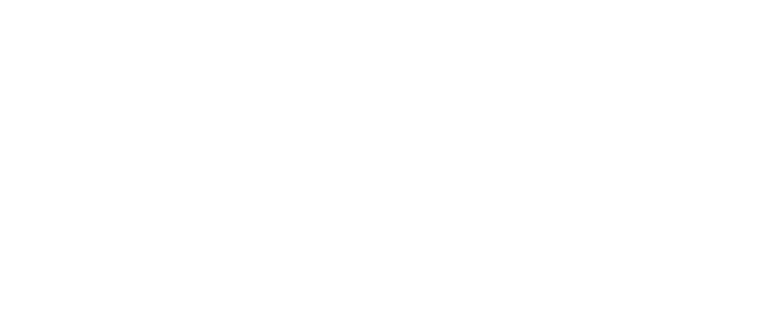
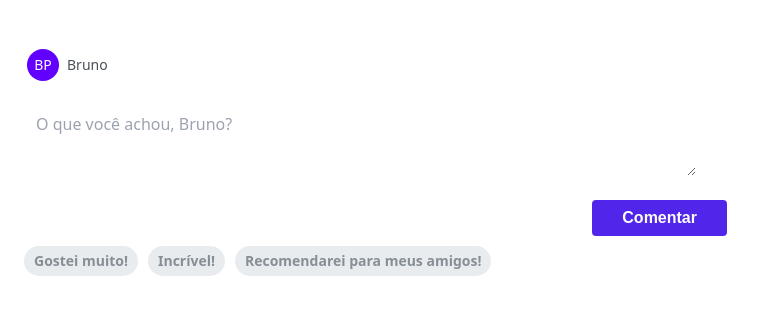
Before and after one commit to m6-G10-Project-FullStack/front-end, a Next.js app: page /register in a window 1280 px wide. Shown: the top 314 px of the page, without its empty margins (0-766 px from the left). Built offline with nearby package versions, Linux system fonts and the light colour scheme.

Commit message:
feat: fix css in component CommentInput

```diff
--- a/pages/register/index.tsx
+++ b/pages/register/index.tsx
@@ -7,6 +7,7 @@
 import { Modal } from "../../src/components/ModalWrapper";
 import { ModalPhoto } from "../../src/components/Modal";
 import { AsidePhotos } from "../../src/components/AsidePhotos";
+import CommentInput from "../../src/components/CommentInput";
 
 export default function Register() {
   const texto =
@@ -61,6 +62,7 @@
           <ModalPhoto setOpenModal={setOpenModal} carImg={photo} />
         </Modal>
       )} */}
+      <CommentInput initials="BP" name="Bruno" cor="random10" />
     </>
   );
 }
--- a/src/components/CommentInput/index.tsx
+++ b/src/components/CommentInput/index.tsx
@@ -37,7 +37,9 @@
 const CommentInput = ({ initials, name, cor }: iComentInputProps) => {
   const [comment, setComment] = useState("");
 
-  const handleCommentChange = (event: React.ChangeEvent<HTMLInputElement>) => {
+  const handleCommentChange = (
+    event: React.ChangeEvent<HTMLTextAreaElement>
+  ) => {
     setComment(event.target.value);
   };
 
@@ -51,26 +53,26 @@
   };
 
   return (
-    <div className="flex flex-col">
+    <div className="flex flex-col w-full max-w-[351px] py-9 px-6 md:max-w-[751px] md:h-[289px]">
       <div className="flex flex-col mt-[10px]">
         <div className="flex items-center p-[3px]">
           <div
-            className={`flex justify-center items-center w-10 h-10 rounded-full text-gray10 font-bold text-lg pr-[10px] ${corMap[cor]}`}
+            className={`flex justify-center items-center w-8 h-8 rounded-full text-gray10 font-medium text-sm ${corMap[cor]}`}
           >
             {initials}
           </div>
-          <h3>{name}</h3>
+          <h3 className="ml-2 font-medium text-sm leading-6 text-gray2">
+            {name}
+          </h3>
         </div>
-        <input
-          className="flex-grow h-10 rounded-[20px] border border-random1 py-0 px-5"
-          type="text"
+        <textarea
+          className="flex-grow mt-7 pl-3 pr-4 w-full max-w-[284px] md:max-w-[672px] md:h-16 h-32"
           placeholder={`O que você achou, ${name}?`}
           value={comment}
           onChange={handleCommentChange}
         />
-
-        <div className="flex justify-end">
-          <Button variant="brand-1" onClick={handleCommentSubmit}>
+        <div className="flex justify-start mt-6 md:justify-end">
+          <Button variant="brand-2" onClick={handleCommentSubmit}>
             Comentar
           </Button>
         </div>
--- a/src/components/Modal/index.tsx
+++ b/src/components/Modal/index.tsx
@@ -23,7 +23,6 @@
         <CustomImage
           src={carImg}
           alt="Imagem do veículo"
-          domains={["th.bing.com"]}
           width={260}
           height={239}
         />
```
